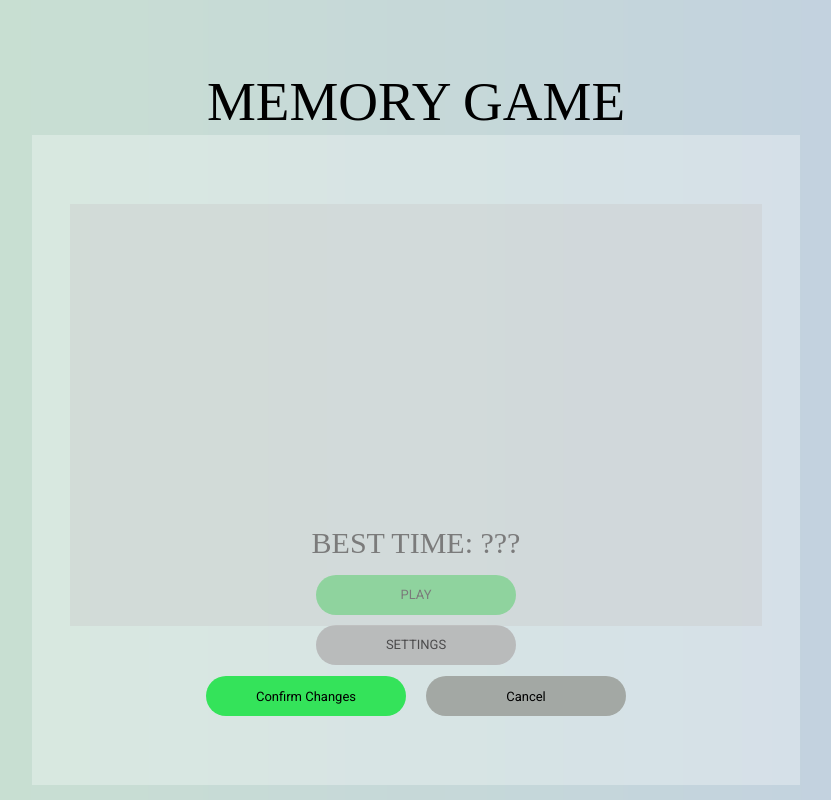
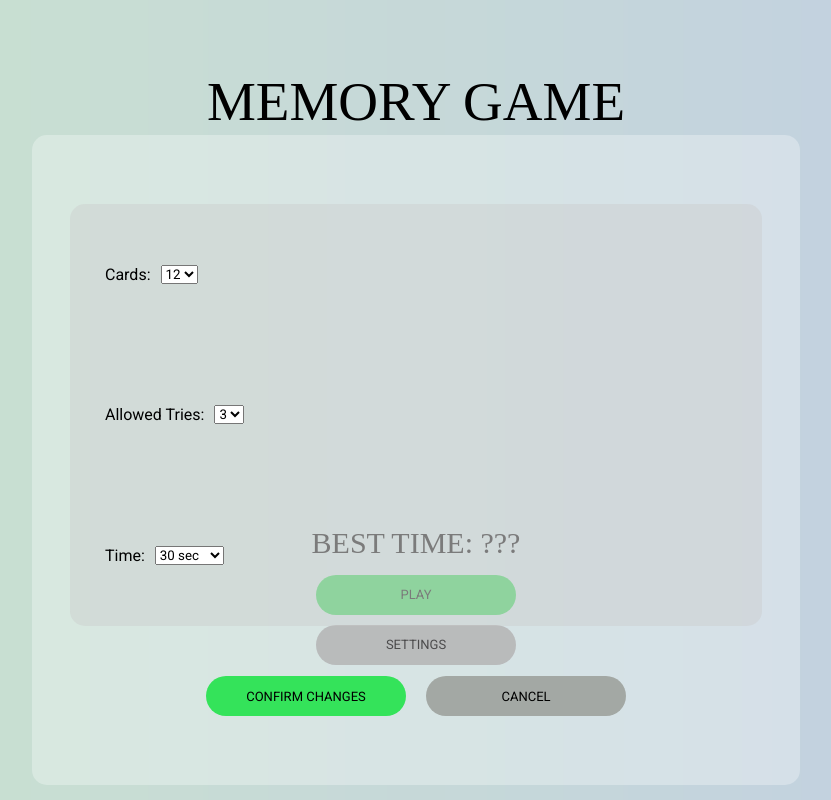
Before and after one commit to minuminuminu/memory-game, a React (Vite) app: page / in a window 1280 px wide. Both pictures are taken after a click on the button "SETTINGS". Shown: the whole page, without its empty margins (224-1055 px from the left). Built offline with nearby package versions, Linux system fonts and the light colour scheme; a web font is replaced by a local one.

Commit message:
add react hook forms + defaultsettings

```diff
--- a/package.json
+++ b/package.json
@@ -10,6 +10,7 @@
     "history": "^5.2.0",
     "react": "^17.0.2",
     "react-dom": "^17.0.2",
+    "react-hook-form": "^7.22.5",
     "react-router-dom": "^6.2.1",
     "styled-components": "^5.3.3"
   },
--- a/src/Components/SettingsModal.jsx
+++ b/src/Components/SettingsModal.jsx
@@ -1,6 +1,7 @@
 import styled from "styled-components";
 import { keyframes } from "styled-components";
 import ReactDom from "react-dom";
+import { useForm } from "react-hook-form";
 
 const transitionIn = keyframes`
   from {
@@ -17,7 +18,7 @@ const transitionIn = keyframes`
 const transitionOut = keyframes`
   from {
     opacity:1;
-    transform:rotateY(0);
+    transform: rotateY(0);
   }
 
   to{
@@ -48,14 +49,35 @@ const ModalContainer = styled.div`
   display: flex;
   align-items: center;
   justify-content: center;
-  flex-direction: column;
+  border-radius: 15px;
   background-color: #ffffff4b;
 `;
 
 const Content = styled.div`
+  width: 54vw;
+  height: 422.5px;
+  border-radius: 15px;
+  display: flex;
+  flex-direction: column;
+  background-color: #c7c7c761;
+`;
+
+const Option = styled.div`
   width: 90%;
-  height: 65%;
-  background-color: #c7c7c761;
+  height: 100px;
+  margin: auto;
+  display: flex;
+  align-items: center;
+
+  & > * {
+    margin: 10px;
+  }
+`;
+
+const Form = styled.form`
+  display: flex;
+  flex-direction: column;
+  align-items: center;
 `;
 
 const Buttons = styled.div`
@@ -99,6 +121,23 @@ const CancelButton = styled.button`
 `;
 
 export const SettingsModal = (props) => {
+  const { register, handleSubmit } = useForm();
+
+  let settings = {
+    cardAmount: 12,
+    time: 30000,
+    tries: "3",
+  };
+
+  const onSubmit = (data) => {
+    settings = {
+      cardAmount: parseInt(data.cardAmount),
+      time: parseInt(data.time),
+      tries: data.cardAmount,
+    };
+    console.log(settings);
+  };
+
   let cancel = () => {
     props.close();
   };
@@ -111,11 +150,38 @@ export const SettingsModal = (props) => {
           loaded={props.modal ? true : false}
         >
           <ModalContainer onClick={(e) => e.stopPropagation()}>
-            <Content></Content>
-            <Buttons>
-              <SaveButton>Confirm Changes</SaveButton>
-              <CancelButton onClick={() => cancel()}>Cancel</CancelButton>
-            </Buttons>
+            <Form onSubmit={handleSubmit(onSubmit)}>
+              <Content>
+                <Option>
+                  Cards:
+                  <select {...register("cardAmount")}>
+                    <option value={12}>12</option>
+                    <option value={16}>16</option>
+                    <option value={20}>20</option>
+                  </select>
+                </Option>
+                <Option>
+                  Allowed Tries:
+                  <select {...register("tries")}>
+                    <option value={3}>3</option>
+                    <option value={2}>2</option>
+                    <option value={1}>1</option>
+                  </select>
+                </Option>
+                <Option>
+                  Time:
+                  <select {...register("time")}>
+                    <option value={30000}>30 sec</option>
+                    <option value={60000}>1 min</option>
+                    <option value={"infinite"}>Endless</option>
+                  </select>
+                </Option>
+              </Content>
+              <Buttons>
+                <SaveButton type="submit">CONFIRM CHANGES</SaveButton>
+                <CancelButton onClick={() => cancel()}>CANCEL</CancelButton>
+              </Buttons>
+            </Form>
           </ModalContainer>
         </ModalBackground>
       ) : null}
```
Also changed, not shown: 1 other file (tests, documents, lock files or other folders).
